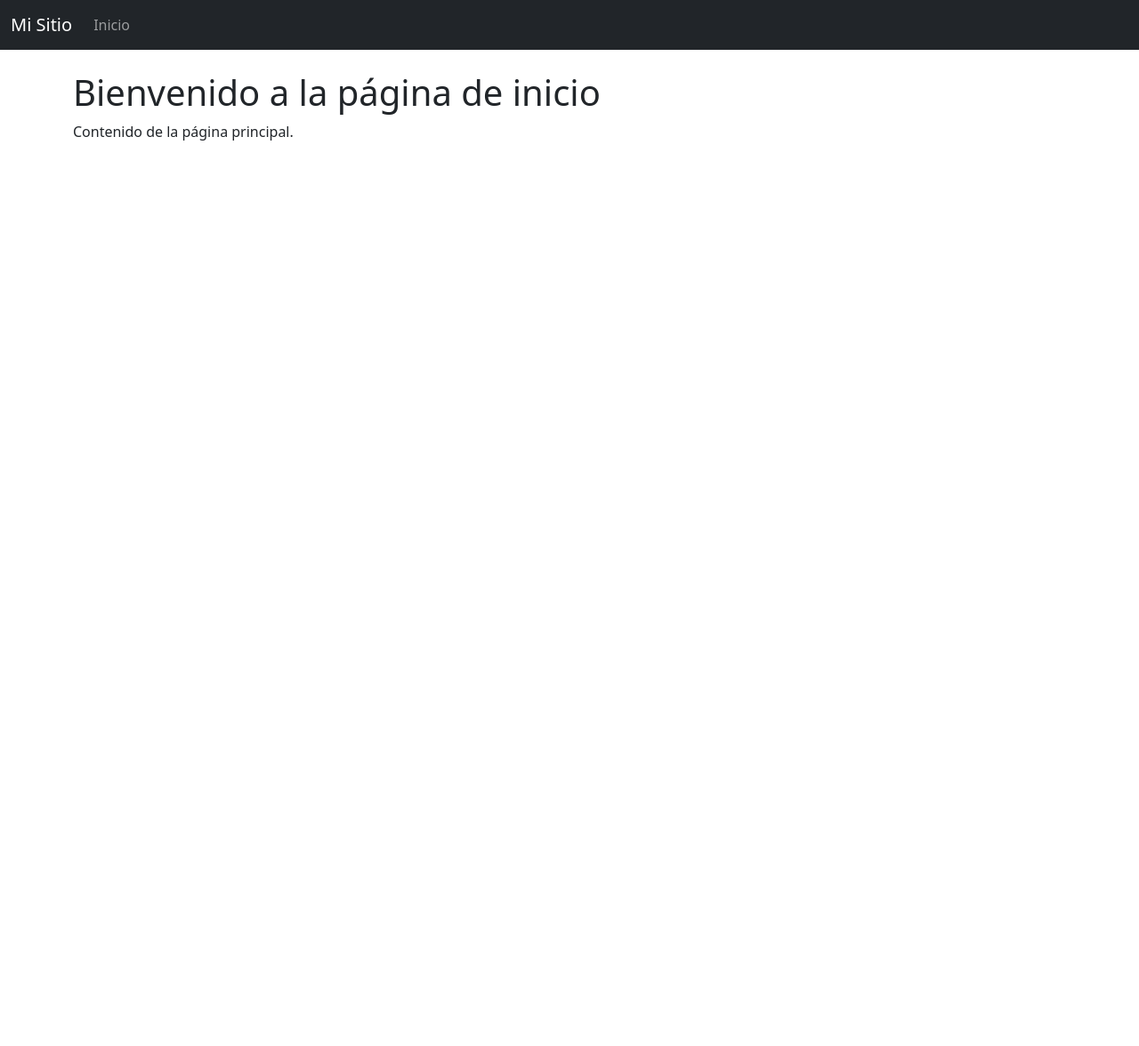
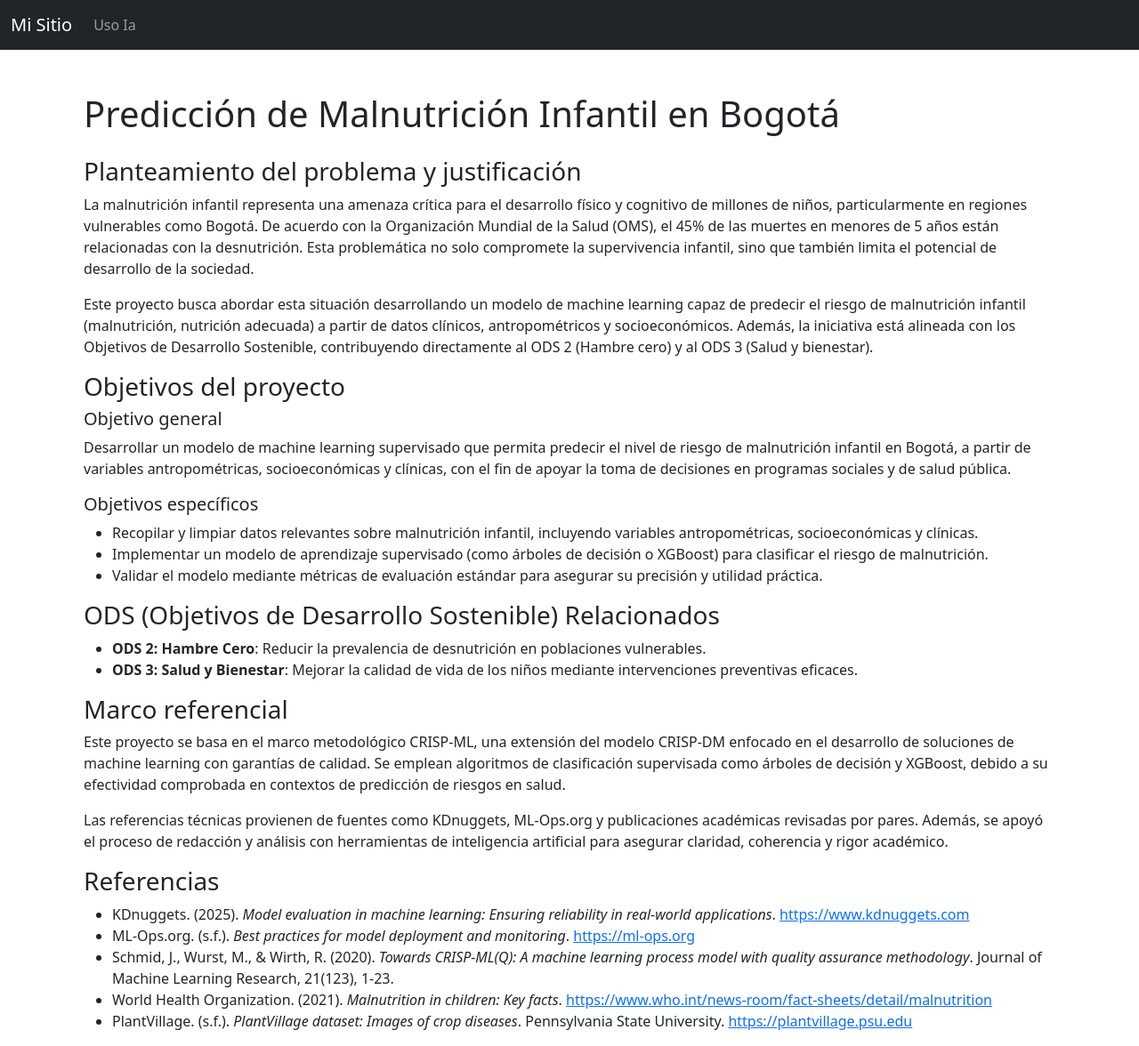
Before and after one commit to SassyJack/MalnutricionInfantilML, a Flask app: page / in a window 1280 px wide. Shown: the whole page at 89% size. Before the commit the page ends 158 px from the top, so only its background shows below. Run offline with Flask 3, Linux system fonts and the light colour scheme.

Commit message:
Paginas de inicio y uso ia

```diff
--- a/app.py
+++ b/app.py
@@ -8,3 +8,6 @@ if __name__ == '__main__':
 @app.route('/')
 def index():
     return render_template('index.html')
+@app.route('/uso_ia')
+def uso_ia():
+    return render_template('uso_ia.html')
--- a/templates/base.html
+++ b/templates/base.html
@@ -3,10 +3,8 @@
 <head>
     <meta charset="UTF-8">
     <title>{% block title %}Mi Sitio Flask{% endblock %}</title>
-    <link href="https://cdn.jsdelivr.net/npm/bootstrap@5.3.0/dist/css/bootstrap.min.css" rel="stylesheet">
 </head>
 <body>
-    <!-- Menú de navegación -->
     <nav class="navbar navbar-expand-lg navbar-dark bg-dark">
         <div class="container-fluid">
             <a class="navbar-brand" href="{{ url_for('index') }}">Mi Sitio</a>
@@ -16,7 +14,7 @@
             <div class="collapse navbar-collapse" id="navbarNav">
                 <ul class="navbar-nav">
                     <li class="nav-item">
-                        <a class="nav-link" href="{{ url_for('index') }}">Inicio</a>
+                        <a class="nav-link" href="{{ url_for('uso_ia') }}">Uso Ia</a>
                     </li>
                 </ul>
             </div>
--- a/templates/index.html
+++ b/templates/index.html
@@ -3,6 +3,69 @@
 {% block title %}Inicio{% endblock %}
 
 {% block content %}
-<h1>Bienvenido a la página de inicio</h1>
-<p>Contenido de la página principal.</p>
+<!DOCTYPE html>
+<html lang="es">
+<head>
+    <meta charset="UTF-8">
+    <title>Predicción de Malnutrición Infantil en Bogotá</title>
+    <link href="https://cdn.jsdelivr.net/npm/bootstrap@5.3.0/dist/css/bootstrap.min.css" rel="stylesheet">
+</head>
+<body>
+    <div class="container mt-5">
+        <h1 class="mb-4">Predicción de Malnutrición Infantil en Bogotá</h1>
+
+        <h3>Planteamiento del problema y justificación</h3>
+        <p>
+            La malnutrición infantil representa una amenaza crítica para el desarrollo físico y cognitivo de millones de niños,
+            particularmente en regiones vulnerables como Bogotá. De acuerdo con la Organización Mundial de la Salud (OMS),
+            el 45% de las muertes en menores de 5 años están relacionadas con la desnutrición.
+            Esta problemática no solo compromete la supervivencia infantil, sino que también limita el potencial de desarrollo de la sociedad.
+        </p>
+        <p>
+            Este proyecto busca abordar esta situación desarrollando un modelo de machine learning capaz de predecir el riesgo de malnutrición infantil
+            (malnutrición, nutrición adecuada) a partir de datos clínicos, antropométricos y socioeconómicos.
+            Además, la iniciativa está alineada con los Objetivos de Desarrollo Sostenible, contribuyendo directamente al ODS 2 (Hambre cero) y al ODS 3 (Salud y bienestar).
+        </p>
+
+        <h3>Objetivos del proyecto</h3>
+        <h5>Objetivo general</h5>
+        <p>
+            Desarrollar un modelo de machine learning supervisado que permita predecir el nivel de riesgo de malnutrición infantil en Bogotá,
+            a partir de variables antropométricas, socioeconómicas y clínicas, con el fin de apoyar la toma de decisiones en programas sociales y de salud pública.
+        </p>
+        <h5>Objetivos específicos</h5>
+        <ul>
+            <li>Recopilar y limpiar datos relevantes sobre malnutrición infantil, incluyendo variables antropométricas, socioeconómicas y clínicas.</li>
+            <li>Implementar un modelo de aprendizaje supervisado (como árboles de decisión o XGBoost) para clasificar el riesgo de malnutrición.</li>
+            <li>Validar el modelo mediante métricas de evaluación estándar para asegurar su precisión y utilidad práctica.</li>
+        </ul>
+
+        <h3>ODS (Objetivos de Desarrollo Sostenible) Relacionados</h3>
+        <ul>
+            <li><strong>ODS 2: Hambre Cero</strong>: Reducir la prevalencia de desnutrición en poblaciones vulnerables.</li>
+            <li><strong>ODS 3: Salud y Bienestar</strong>: Mejorar la calidad de vida de los niños mediante intervenciones preventivas eficaces.</li>
+        </ul>
+
+        <h3>Marco referencial</h3>
+        <p>
+            Este proyecto se basa en el marco metodológico CRISP-ML, una extensión del modelo CRISP-DM enfocado en el desarrollo de soluciones de machine learning con garantías de calidad.
+            Se emplean algoritmos de clasificación supervisada como árboles de decisión y XGBoost, debido a su efectividad comprobada en contextos de predicción de riesgos en salud.
+        </p>
+        <p>
+            Las referencias técnicas provienen de fuentes como KDnuggets, ML-Ops.org y publicaciones académicas revisadas por pares.
+            Además, se apoyó el proceso de redacción y análisis con herramientas de inteligencia artificial para asegurar claridad, coherencia y rigor académico.
+        </p>
+
+        <h3>Referencias</h3>
+        <ul>
+            <li>KDnuggets. (2025). <em>Model evaluation in machine learning: Ensuring reliability in real-world applications</em>. <a href="https://www.kdnuggets.com" target="_blank">https://www.kdnuggets.com</a></li>
+            <li>ML-Ops.org. (s.f.). <em>Best practices for model deployment and monitoring</em>. <a href="https://ml-ops.org" target="_blank">https://ml-ops.org</a></li>
+            <li>Schmid, J., Wurst, M., & Wirth, R. (2020). <em>Towards CRISP-ML(Q): A machine learning process model with quality assurance methodology</em>. Journal of Machine Learning Research, 21(123), 1-23.</li>
+            <li>World Health Organization. (2021). <em>Malnutrition in children: Key facts</em>. <a href="https://www.who.int/news-room/fact-sheets/detail/malnutrition" target="_blank">https://www.who.int/news-room/fact-sheets/detail/malnutrition</a></li>
+            <li>PlantVillage. (s.f.). <em>PlantVillage dataset: Images of crop diseases</em>. Pennsylvania State University. <a href="https://plantvillage.psu.edu" target="_blank">https://plantvillage.psu.edu</a></li>
+        </ul>
+    </div>
+</body>
+</html>
+
 {% endblock %}
```
Also changed, not shown: templates/uso_ia.html (added, +43 -0 lines).
